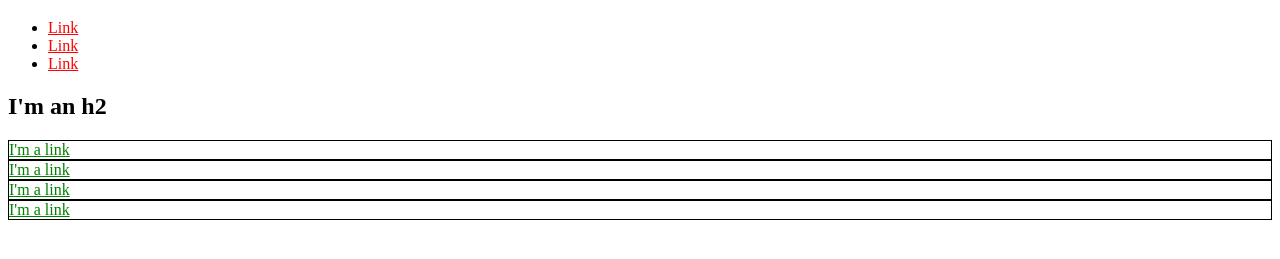
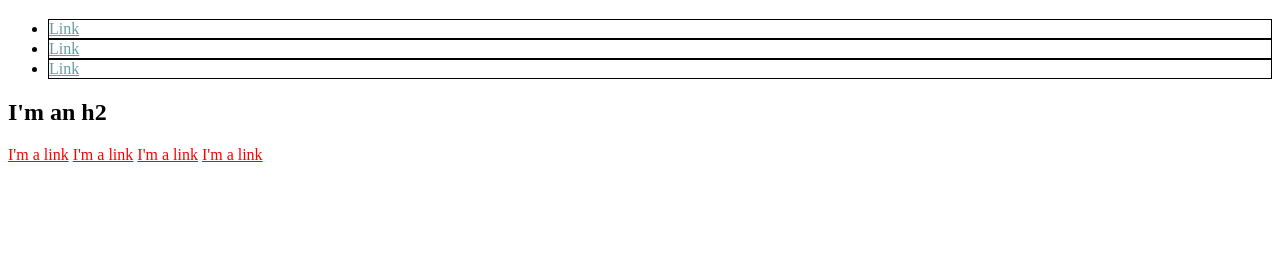
Before and after one commit to aarondevon/aarondevon.github.io, a plain HTML site: page index.html in a window 1280 px wide. Shown: the part 61-320 px from the top of the page. Drawn offline with Linux system fonts and the light colour scheme.

Commit message:
remove inline styles

```diff
--- a/index.html
+++ b/index.html
@@ -3,32 +3,47 @@
   <head>
     <title>Test Page: Don't Panic</title>
     <meta charset="utf-8" />
+
+    <style>
+      a {
+				color: red;
+			}
+			div, li {
+        border: 1px solid black;
+      }
+			div a {
+  			color: green;
+			}
+			li a {
+				color: cadetblue;
+			}
+    </style>
   </head>
   <body>
     <h1>I'm an h1</h1>
     <ul>
       <li>
-        <a href="https://example.com/" style="color: red;">Link</a>
+        <a href="https://example.com/">Link</a>
       </li>
       <li>
-        <a href="https://example.com/" style="color: red;">Link</a>
+        <a href="https://example.com/">Link</a>
       </li>
       <li>
-        <a href="https://example.com/" style="color: red;">Link</a>
+        <a href="https://example.com/">Link</a>
       </li>
     </ul>
     <h2>I'm an h2</h2>
-    <div style="border: 1px solid black;">
-      <a href="https://example.com/" style="color: green;">I'm a link</a>
+    <div">
+      <a href="https://example.com/">I'm a link</a>
     </div>
-    <div style="border: 1px solid black;">
-      <a href="https://example.com/" style="color: green;">I'm a link</a>
+    <div">
+      <a href="https://example.com/">I'm a link</a>
     </div>
-    <div style="border: 1px solid black;">
-      <a href="https://example.com/" style="color: green;">I'm a link</a>
+    <div">
+      <a href="https://example.com/">I'm a link</a>
     </div>
-    <div style="border: 1px solid black;">
-      <a href="https://example.com/" style="color: green;">I'm a link</a>
+    <div">
+      <a href="https://example.com/">I'm a link</a>
     </div>
   </body>
 </html>
```
